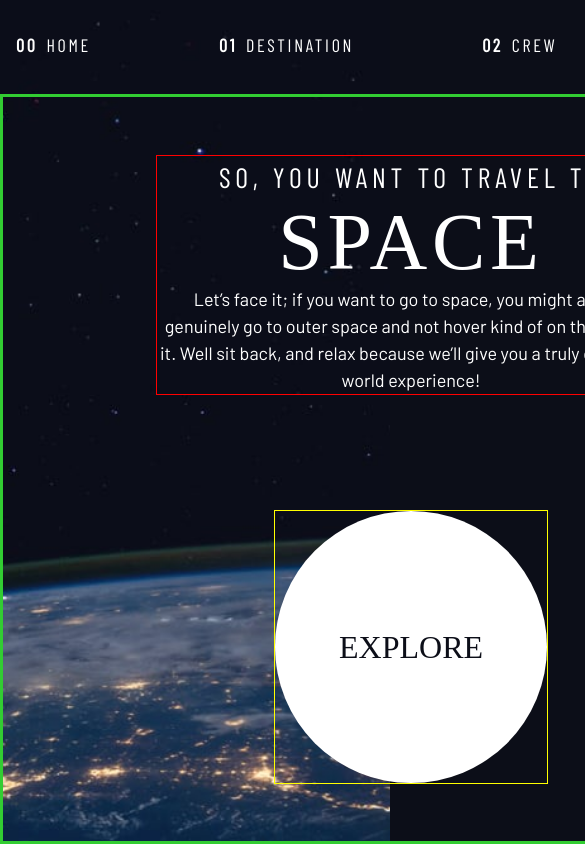
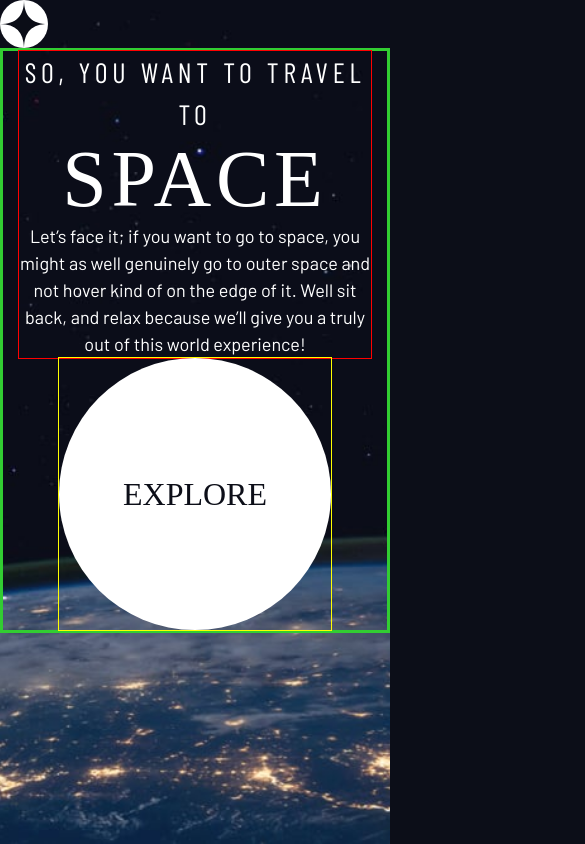
Before and after one commit to 0xEddie/space-tourism-brochure, a React (Vite) app: page / in a window 390 px wide. Shown: the top 844 px of the page, 585 px wide, since content can reach past the window. Built offline with nearby package versions, Linux system fonts and the light colour scheme; a web font is replaced by a local one.

Commit message:
responsive background image

```diff
--- a/src/index.css
+++ b/src/index.css
@@ -367,11 +367,22 @@ h6 {
 body {
 	background-size: cover;
 	background-position: bottom center;
+	background-image: url(/src/assets/home/background-home-mobile.jpg);
 }
 
-/* home */
-body > div {
-	background-image: url(/src/assets/home/background-home-mobile.jpg);
-	background-size: cover;
-	background-position: bottom center;
+@media (min-width: 35rem) {
+	body {
+		background-image: url(/src/assets/home/background-home-tablet.jpg);
+		background-position: center center;
+	}
 }
+
+@media (min-width: 45rem) {
+	body {
+		background-image: url(/src/assets/home/background-home-desktop.jpg);
+	}
+}
+
+.primary-header nav {
+	display: none;
+}
--- a/src/routes/Root.jsx
+++ b/src/routes/Root.jsx
@@ -1,9 +1,9 @@
 export default function Root() {
 	return (
-		<>
+		<div className="app">
 			<Header />
 			<Home />
-		</>
+		</div>
 	);
 }
 
```
